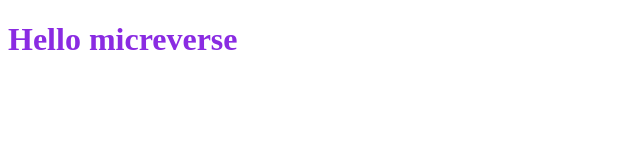
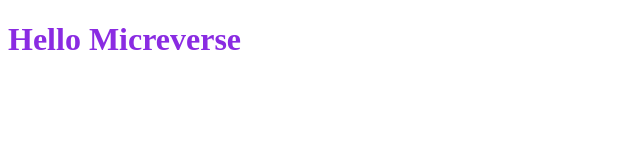
Before and after one commit to mwakiogeofrey/LINTERS-PROJECT, a plain HTML site: page index.html in a window 1280 px wide. Shown: the full height of the page, 0-640 px from the left. Drawn offline with Linux system fonts and the light colour scheme.

Commit message:
Update index.html
Adding html file

```diff
--- a/index.html
+++ b/index.html
@@ -8,6 +8,6 @@
     <link rel="stylesheet" href="style.css">
 </head>
 <body>
-    <h1>Hello micreverse</h1>
+    <h1>Hello Micreverse</h1>
 </body>
 </html>
```
